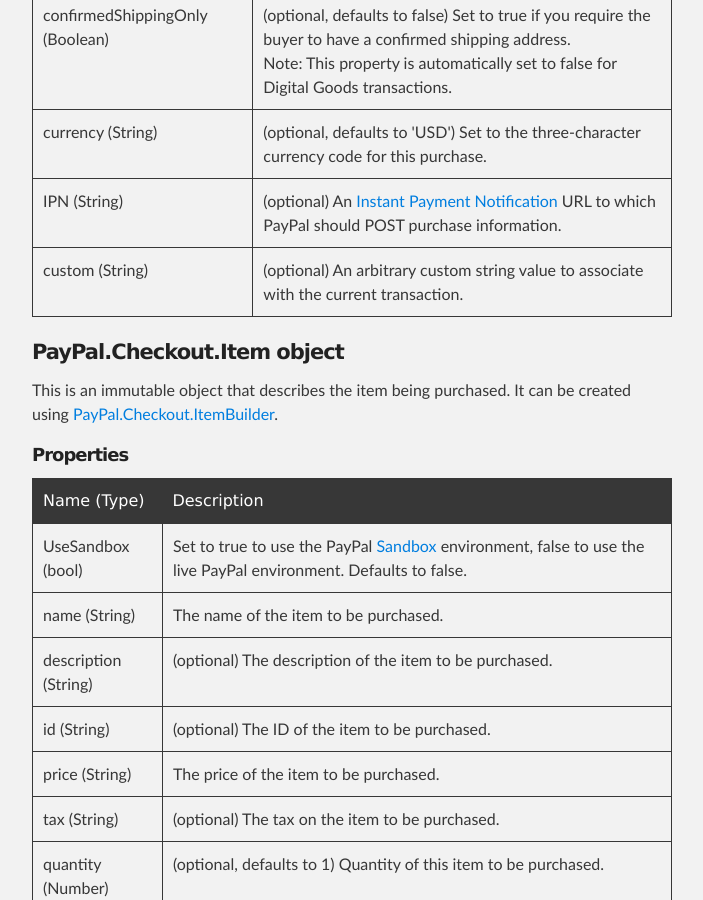
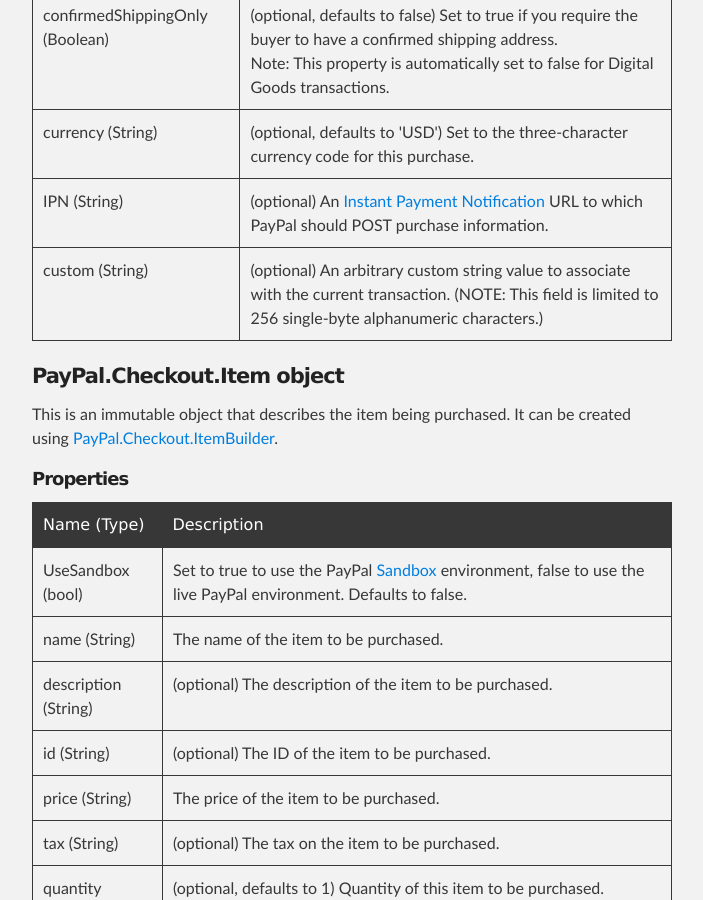
Before and after one commit to AFSolutions/Windows8SDK, a Jekyll site: the page built from csharp.html, in a window 1280 px wide and 900 px high, scrolled down 2079 px. Shown: the whole window, without its empty margins (288-991 px from the left). Built offline with Jekyll 4.4.1, drawn with Linux system fonts in a browser that asks for light colours; Markdown is read by kramdown in place of the engine named in the settings.

Commit message:
add detail for custom field docs

```diff
--- a/csharp.html
+++ b/csharp.html
@@ -122,7 +122,7 @@
     </tr>
     <tr>
       <td><b>custom</b> (String)</td>
-      <td>(optional) An arbitrary custom string value to associate with the current transaction.</td>
+      <td>(optional) An arbitrary custom string value to associate with the current transaction. (NOTE: This field is limited to 256 single-byte alphanumeric characters.)</td>
     </tr>
   </table>
 
--- a/javascript.html
+++ b/javascript.html
@@ -301,7 +301,7 @@
     </tr>
     <tr>
       <td><b>custom</b> (String)</td>
-      <td>(optional) An arbitrary custom string value to associate with the current transaction.</td>
+      <td>(optional) An arbitrary custom string value to associate with the current transaction. (NOTE: This field is limited to 256 single-byte alphanumeric characters.)</td>
     </tr>
   </table>
 
```
